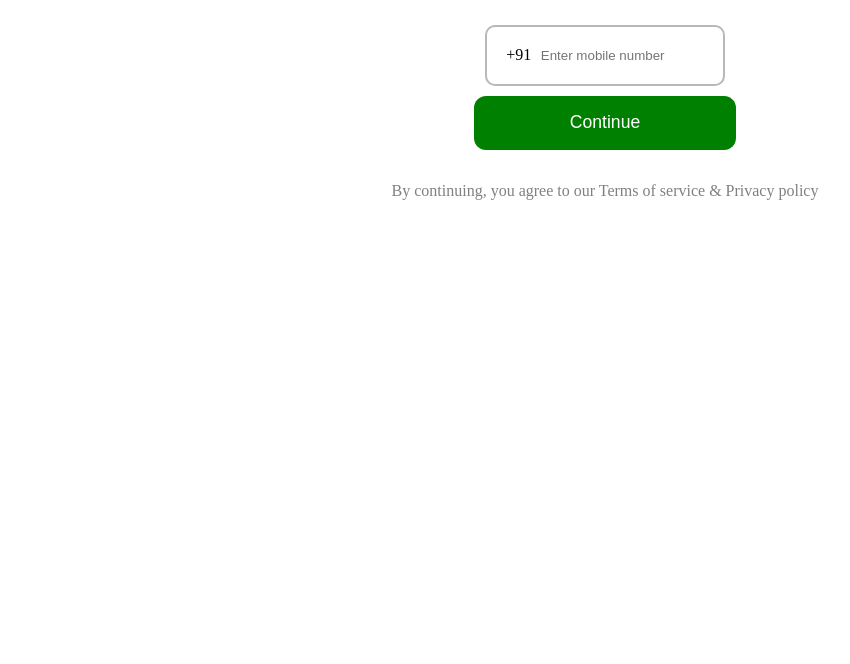
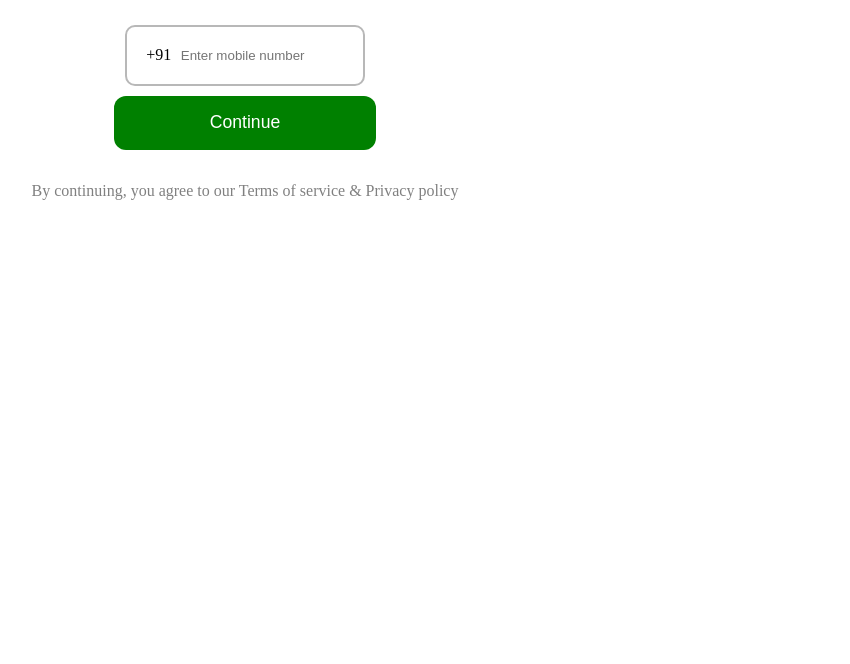
Before and after one commit to aftab2196/Blinkit, a plain HTML site: page login.html in a window 1280 px wide. Shown: the part 136-800 px from the top of the page, without its empty margins (35-885 px from the left). Drawn offline with Linux system fonts and the light colour scheme.

Commit message:
updated sucessfully

```diff
--- a/login.css
+++ b/login.css
@@ -10,6 +10,11 @@ body{
     align-items: center;
     justify-content: center;
     flex-direction: column;
+}
+.main-wrapper {
+    max-width: 1300px;
+    margin: 0 auto;
+    width: 100%;
 }
 .login{
     border-radius: 15px;
--- a/login.html
+++ b/login.html
@@ -7,6 +7,7 @@
     <link rel="stylesheet" href="login.css">
 </head>
 <body>
+     <div class="main-wrapper">
      <!-- <div class="rolling-items"></div> -->
       <div class="slider">
   <div class="slide-track">
@@ -29,5 +30,6 @@
         </form>
         <span class="note">By continuing, you agree to our Terms of service & Privacy policy</span>
     </div>
+    </div>
 </body>
 </html>
```
